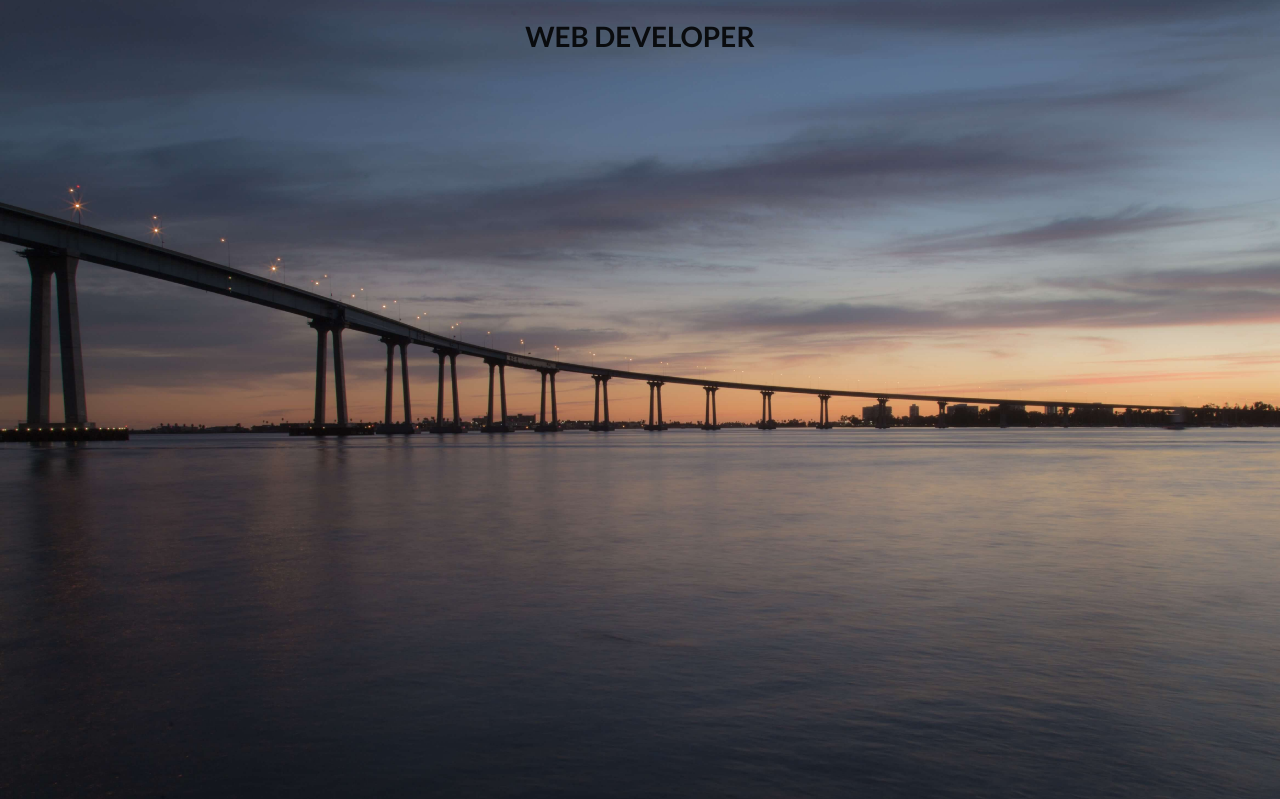
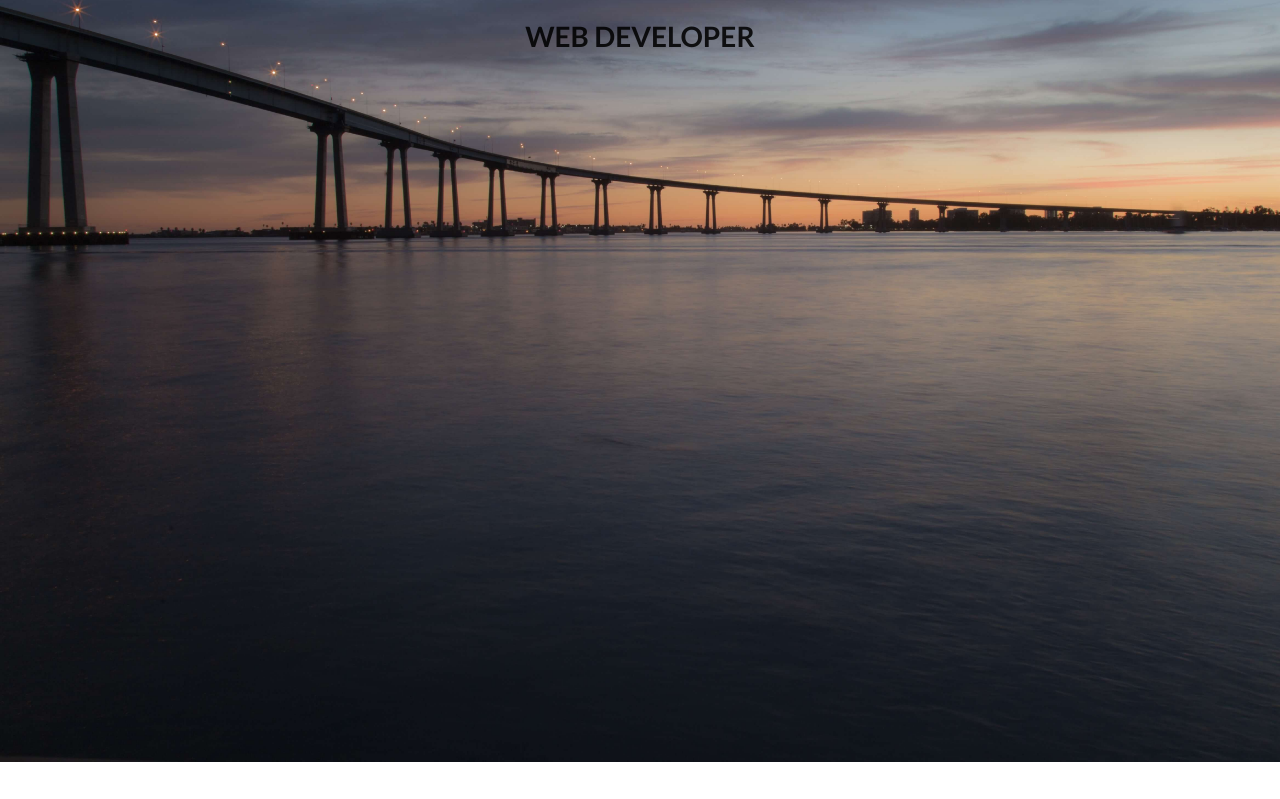
Before and after one commit to alexanderkopke/alexanderkopke.github.io, a plain HTML site: page index.html in a window 1280 px wide. Shown: the part 238-1037 px from the top of the page. After the commit the page ends 1000 px from the top, so only its background shows below. Drawn offline with nearby package versions, Linux system fonts and the light colour scheme.

Commit message:
Update style.css

```diff
--- a/style.css
+++ b/style.css
@@ -1,5 +1,6 @@
 .maindiv{
-    margin: 200px auto;
+    margin: 0 auto;
+    padding: 200px;
     text-align: center;
     height:1000px;
     background-image: url('o85agquk55e-robert-lamb.jpg');
```
